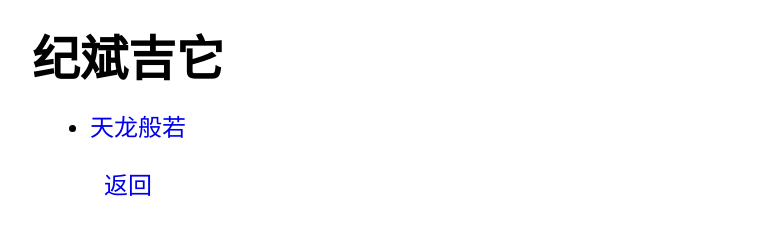
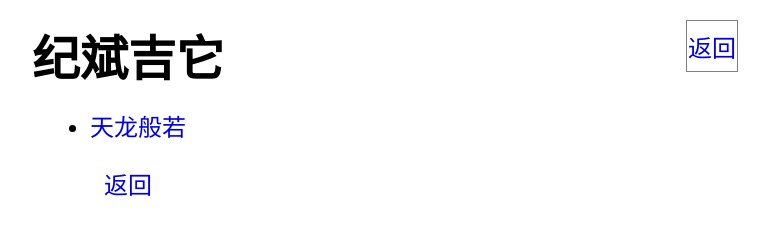
Before and after one commit to merllin-source/jibin.github.io, a plain HTML site: page qupu.html in a window 1280 px wide. Shown: the whole page, without its empty margins (512-1280 px from the left). Drawn offline with Linux system fonts and the light colour scheme.

Commit message:
Update qupu.html

```diff
--- a/qupu.html
+++ b/qupu.html
@@ -30,7 +30,7 @@
   </main>
   <footer style="padding:20px;text-align:center;"><a href="http://www.jibin.art">返回</a>
   </footer>
-
+<div style="display:flex;justify-content:center;align-items:center;position:fixed;height:50px;width:50px;border:1px solid grey;white-space:nowrap;right:30px;top:20px;"><a href="jibin.art/index.html">返回</a></div>
 </body>
 
 </html>
```
